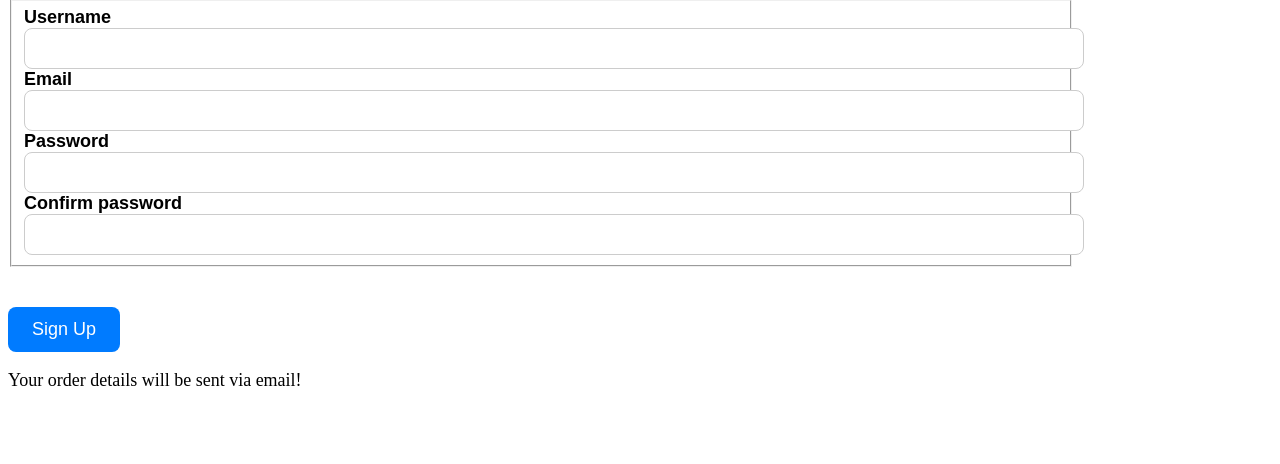
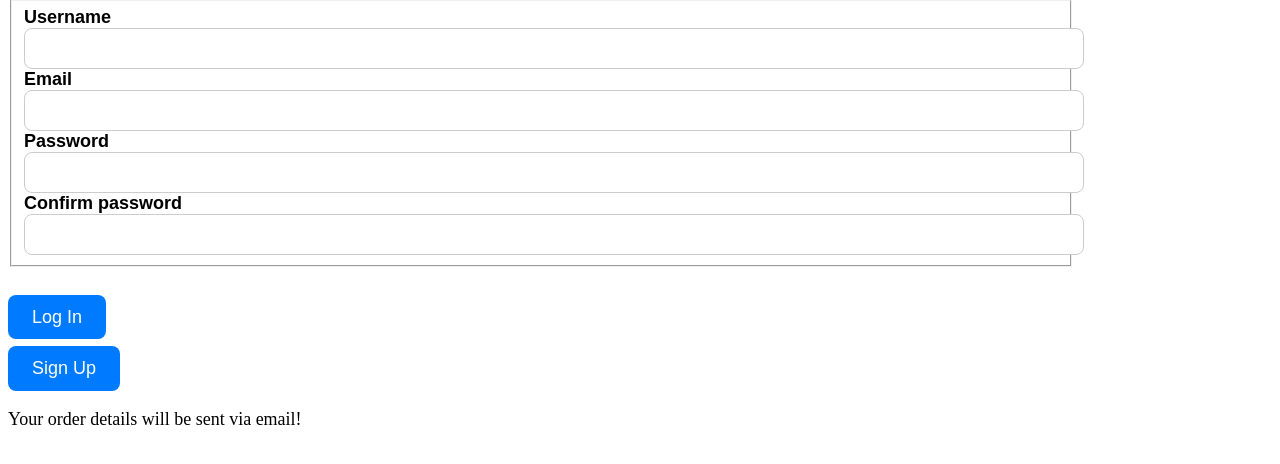
Before and after one commit to desolaafujah/StoreFront, a Flask app: template templates/payment.html in a window 1280 px wide. Shown: the part 89-553 px from the top of the page. Run offline with Flask 3, Linux system fonts and the light colour scheme; the template is opened without the code that fills it, so the values that code supplies are empty, except form fields; form fields are guessed from the names that the template uses.

Commit message:
login in button redirecting to login page

```diff
--- a/templates/payment.html
+++ b/templates/payment.html
@@ -58,9 +58,13 @@
                 {% endif %}
             </div>
         </fieldset>
+
+
         <div class="form-group">
-            <input type="submit" value="Sign Up" class="btn btn-outline-info" style="padding: 12px 24px; background-color: #007bff; color: #fff; border: none; border-radius: 8px; cursor: pointer; font-size: 18px;">
-
+            <a href="{{ url_for('log_in') }}" class="link" style="padding: 12px 24px; background-color: #007bff; color: #fff; border: none; border-radius: 8px; cursor: pointer; font-size: 18px; text-decoration:none; font-family: Arial, sans-serif;">Log In </a>
+            <br>
+            <br>
+            <input type="submit" value="Sign Up" class="btn btn-outline-info" style="padding: 12px 24px; background-color: #007bff; color: #fff; border: none; border-radius: 8px; cursor: pointer; font-size: 18px; font-family: Arial, sans-serif;">
         </div>
     </form>
 </div>
```
Also changed, not shown: instance/site.db.
